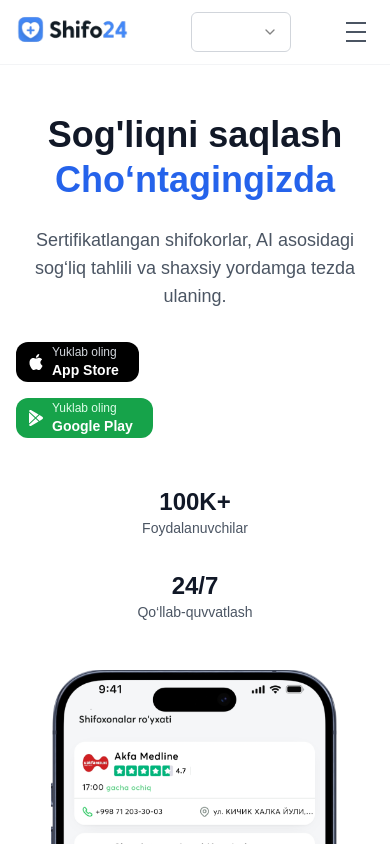
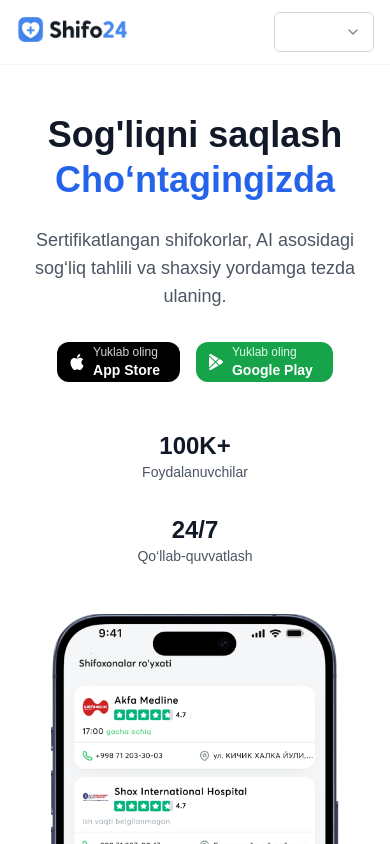
Before and after one commit to Alisherovich5/shifo-landing, a Next.js app: page /1 in a window 390 px wide. Shown: the top 844 px of the page. Built offline with nearby package versions, Linux system fonts and the light colour scheme.

Commit message:
fix: responce

```diff
--- a/app/[locale]/page.tsx
+++ b/app/[locale]/page.tsx
@@ -97,13 +97,13 @@ export default function Component() {
             </div>
 
             {/* Mobile menu button (non-functional, add logic if needed) */}
-            <button className="md:hidden p-2">
-              <div className="w-5 h-5 flex flex-col justify-between">
-                <span className="w-full h-0.5 bg-gray-600"></span>
-                <span className="w-full h-0.5 bg-gray-600"></span>
-                <span className="w-full h-0.5 bg-gray-600"></span>
-              </div>
-            </button>
+            {/*<button className="md:hidden p-2 lg:hidden  ">*/}
+            {/*  <div className="w-5 h-5 flex flex-col justify-between">*/}
+            {/*    <span className="w-full h-0.5 bg-gray-600"></span>*/}
+            {/*    <span className="w-full h-0.5 bg-gray-600"></span>*/}
+            {/*    <span className="w-full h-0.5 bg-gray-600"></span>*/}
+            {/*  </div>*/}
+            {/*</button>*/}
           </div>
         </header>
 
@@ -111,20 +111,22 @@ export default function Component() {
           {/* Hero Section */}
           <section className="w-full pt-12 sm:py-16 lg:py-24">
             <div className="container mx-auto px-4 sm:px-6 lg:px-8">
-              <div className="flex flex-col lg:flex-row justify-between gap-12 lg:gap-16 items-center">
-                <div className="text-center lg:text-left space-y-8">
+              <div className="flex flex-col lg:flex-row justify-between items-center gap-12 lg:gap-16">
+                <div className="space-y-8 text-center lg:text-left">
                   <div className="space-y-6">
                     <h1 className="text-4xl sm:text-5xl lg:text-6xl font-bold text-gray-900 leading-tight">
                       {t("hero.title")}
                       <br />
                       <span className="text-blue-600">{t("hero.title_continue")}</span>
                     </h1>
-                    <p className="text-lg sm:text-xl text-gray-600 max-w-2xl">{t("hero.description")}</p>
+                    <p className="text-lg sm:text-xl text-gray-600 text-center sm:text-start">
+                      {t("hero.description")}
+                    </p>
                   </div>
 
-                  <div className="flex flex-col sm:flex-row gap-4 justify-center lg:justify-start">
+                  <div className="flex  sm:flex gap-4 justify-center lg:justify-start">
                     <Link target="_blank" href="https://apps.apple.com/us/app/shifo24/id6748796668">
-                      <Button className="bg-black hover:bg-gray-800 text-white px-3 pr-5 py-3 rounded-xl gap-2 flex items-center justify-center">
+                      <Button className="bg-black hover:bg-gray-800 text-white px-3 pr-5 py-3 rounded-xl flex items-center gap-2 justify-center">
                         <svg
                             xmlns="http://www.w3.org/2000/svg"
                             width="24"
@@ -175,8 +177,7 @@ export default function Component() {
                 <div>
                   <img className="w-72 h-[580px]" src="/iPhone.png" alt="iPhone" />
                 </div>
-              </div>
-            </div>
+              </div>            </div>
           </section>
 
           {/* Features Section */}
@@ -339,7 +340,7 @@ export default function Component() {
                     <p className="text-xl text-blue-100">{t("download.description")}</p>
                   </div>
 
-                  <div className="flex flex-col sm:flex-row gap-4 justify-center lg:justify-start">
+                  <div className="flex sm:flex gap-4 justify-center lg:justify-start">
                     <Link target="_blank" href="https://apps.apple.com/us/app/shifo24/id6748796668">
                       <Button className="bg-white hover:bg-gray-100 text-gray-900 px-3 pr-5 py-3 rounded-xl gap-2 flex items-center justify-center">
                         <svg
@@ -378,7 +379,7 @@ export default function Component() {
                     </Link>
                   </div>
 
-                  <div className="flex flex-col sm:grid sm:grid-cols-2 gap-4">
+                  <div className="flex items-center md:justify-center sm:justify-center   lg:justify-start gap-6 ">
                     <div className="text-center lg:text-left">
                       <div className="flex items-center justify-center lg:justify-start mb-2">
                         <Download className="w-5 h-5 text-blue-200 mr-2" />
```
